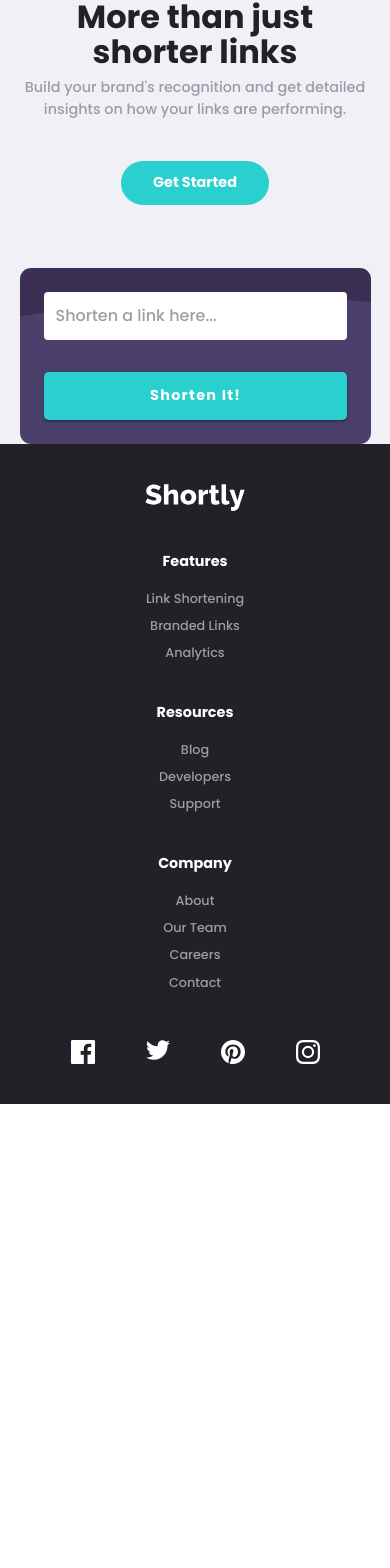
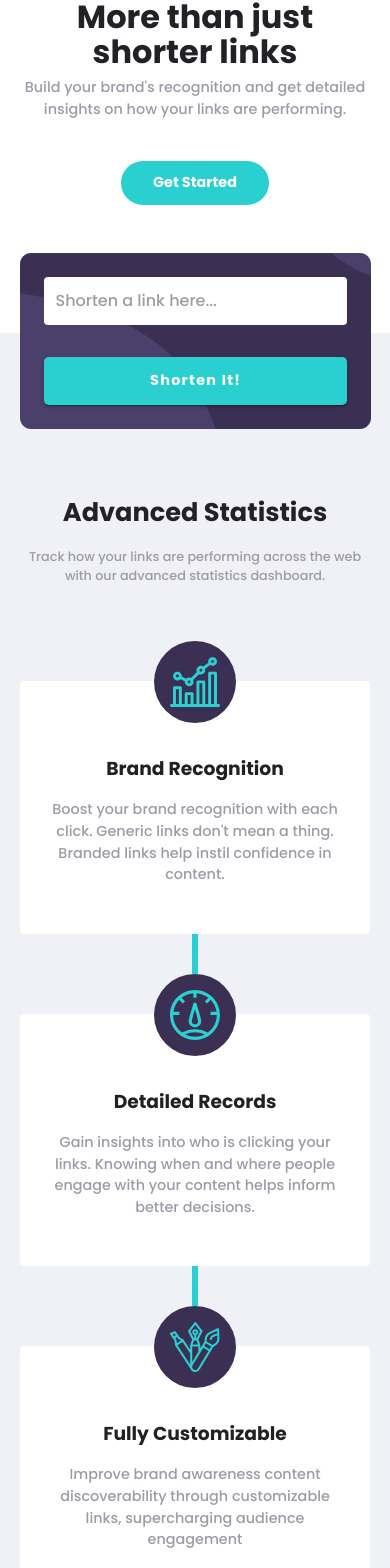
Before and after one commit to HenriqueAmorim20/shortly, a Nuxt app: page / in a window 390 px wide. Shown: the part 419-1987 px from the top of the page. Before the commit the page ends 1523 px from the top, so only its background shows below. Built offline with nearby package versions, Linux system fonts and the light colour scheme.

Commit message:
Third section and final adjustments

```diff
--- a/pages/index.vue
+++ b/pages/index.vue
@@ -2,34 +2,29 @@
   <div class="main">
     <FirstSection />
     <SecondSection />
+    <ThirdSection />
   </div>
 </template>
 
 <script>
 import FirstSection from "@/sections/first.vue";
 import SecondSection from "@/sections/second.vue";
+import ThirdSection from "@/sections/third.vue";
 
 export default {
   name: "IndexPage",
   components: {
     FirstSection,
     SecondSection,
+    ThirdSection,
   },
 };
 </script>
 
 <style>
 .main {
-  padding: 0 10%;
   overflow: hidden;
-  background-color: #eff1f7;
-  /* background: linear-gradient(#ffffff 50%, #eff1f7 50%); */
+  background-color: #fff;
   color: var(--GrayishViolet);
 }
-
-@media (max-width: 700px) {
-  .main {
-    padding: 0 5%;
-  }
-}
 </style>
--- a/sections/first.vue
+++ b/sections/first.vue
@@ -6,7 +6,7 @@
         Build your brand's recognition and get detailed insights on how your
         links are performing.
       </p>
-      <span class="content-btn">get started</span>
+      <span class="content-btn" @click="goTo()">get started</span>
     </div>
     <div class="side-img">
       <v-img
@@ -19,6 +19,13 @@
 <script>
 export default {
   name: "FirstSection",
+  methods: {
+    goTo() {
+      const element = document.getElementById("second-section");
+      const y = element?.getBoundingClientRect().top + window.pageYOffset - 60;
+      window.scrollTo({ top: y, behavior: "smooth" });
+    },
+  },
 };
 </script>
 <style scoped>
@@ -27,11 +34,19 @@ export default {
   align-items: center;
   justify-content: space-between;
   margin-top: 8vw;
+  padding: 0 10% 2rem;
+}
+
+@media (max-width: 700px) {
+  .first-section {
+    padding: 0 5%;
+  }
 }
 
 .content,
 .side-img {
   width: 45%;
+  max-width: 770px;
 }
 
 .side-img .img {
@@ -40,7 +55,7 @@ export default {
 
 .content-title {
   color: var(--VeryDarkViolet);
-  font-size: clamp(2rem, 4.8vw, 4.8vw);
+  font-size: clamp(2rem, 4.5vw, 4rem);
   line-height: 110%;
 }
 
@@ -49,12 +64,12 @@ export default {
 }
 
 .content-info {
-  font-size: clamp(0.9rem, 1.4vw, 1.4vw);
+  font-size: clamp(0.9rem, 1.4vw, 1.6rem);
   margin: 0.5rem 0 2.5rem !important;
 }
 
 .content-btn {
-  font-size: clamp(0.9rem, 1.4vw, 1.4vw);
+  font-size: clamp(0.9rem, 1.4vw, 1.6rem);
   color: var(--White);
   background-color: var(--Cyan);
   padding: 0.7rem 2rem;
--- a/sections/second.vue
+++ b/sections/second.vue
@@ -1,5 +1,9 @@
 <template>
-  <section class="second-section">
+  <section
+    class="second-section"
+    id="second-section"
+    :class="resultLink ? 'background-linear' : ''"
+  >
     <div class="shortener">
       <v-text-field
         light
@@ -10,7 +14,7 @@
         flat
         class="input"
         :class="error ? 'error' : ''"
-        @keyup="error = input.length < 0"
+        @keyup="error = !input && input.length < 0"
       ></v-text-field>
       <v-btn :loading="loading" class="section-btn" @click="shortenIt()"
         >shorten it!</v-btn
@@ -55,7 +59,6 @@ export default {
         this.error = false;
         this.showResult = true;
         this.resultLink = response.result.full_short_link;
-        console.log(response);
       } catch (error) {
         this.error = true;
       }
@@ -82,16 +85,38 @@ export default {
 </script>
 <style scoped>
 .second-section {
-  margin-top: 8vw;
+  display: flex;
+  flex-direction: column;
+  align-items: center;
+  padding: 6rem 10% 0;
+  background: linear-gradient(#ffffff 70%, #eff1f7 70%);
+}
+
+.background-linear {
+  background: linear-gradient(#ffffff 50%, #eff1f7 50%);
+}
+
+@media (max-width: 700px) {
+  .second-section {
+    padding: 1rem 5% 0;
+    background: linear-gradient(#ffffff 50%, #eff1f7 50%);
+  }
+
+  .background-linear {
+    background: linear-gradient(#ffffff 30%, #eff1f7 30%);
+  }
 }
 
 .shortener {
+  max-width: 1440px;
+  width: 100%;
   display: flex;
   align-items: center;
   justify-content: center;
   background-color: var(--DarkViolet);
   background-image: url("@/static/bg-shorten-desktop.svg");
   background-size: cover;
+  background-position: center;
   border-radius: 0.7rem;
   padding: clamp(1.5rem, 3vw, 3rem) clamp(1.5rem, 3.5vw, 3.5rem);
 }
@@ -157,7 +182,7 @@ export default {
   background-color: #fff;
   border-radius: 0.25rem;
   padding: clamp(0.8rem, 2vw, 1.6rem) clamp(1.6rem, 3vw, 3.2rem);
-  margin: 1rem 0;
+  margin: 1rem 0 0;
 }
 
 .initial-link {
--- /dev/null
+++ b/sections/third.vue
@@ -0,0 +1,252 @@
+<template>
+  <section class="third-section">
+    <div class="header">
+      <h1>Advanced Statistics</h1>
+      <p>
+        Track how your links are performing across the web with our advanced
+        statistics dashboard.
+      </p>
+    </div>
+    <div class="statistics">
+      <div class="card-wrapper">
+        <v-card light class="card" flat>
+          <div class="card-img">
+            <v-img
+              :src="require('@/static/icon-brand-recognition.svg')"
+              width="50"
+            ></v-img>
+          </div>
+          <h3>Brand Recognition</h3>
+          <p>
+            Boost your brand recognition with each click. Generic links don't
+            mean a thing. Branded links help instil confidence in content.
+          </p>
+        </v-card>
+      </div>
+      <div class="card-wrapper">
+        <v-card light class="card" flat>
+          <div class="card-img">
+            <v-img
+              :src="require('@/static/icon-detailed-records.svg')"
+              width="50"
+            ></v-img>
+          </div>
+          <h3>Detailed Records</h3>
+          <p>
+            Gain insights into who is clicking your links. Knowing when and
+            where people engage with your content helps inform better decisions.
+          </p>
+        </v-card>
+      </div>
+      <div class="card-wrapper">
+        <v-card light class="card" flat>
+          <div class="card-img">
+            <v-img
+              :src="require('@/static/icon-fully-customizable.svg')"
+              width="50"
+            ></v-img>
+          </div>
+          <h3>Fully Customizable</h3>
+          <p>
+            Improve brand awareness content discoverability through customizable
+            links, supercharging audience engagement
+          </p>
+        </v-card>
+      </div>
+    </div>
+    <div class="bottom">
+      <h1>Boost your links today</h1>
+      <span class="bottom-btn" @click="goTo()">get started</span>
+    </div>
+  </section>
+</template>
+<script>
+export default {
+  name: "ThirdSection",
+  methods: {
+    goTo() {
+      const element = document.getElementById("second-section");
+      const y = element?.getBoundingClientRect().top + window.pageYOffset - 60;
+      window.scrollTo({ top: y, behavior: "smooth" });
+    },
+  },
+};
+</script>
+<style scoped>
+.third-section {
+  display: flex;
+  flex-direction: column;
+  align-items: center;
+  background-color: #eff1f7;
+  padding: 4rem 10% 0;
+}
+
+@media (max-width: 700px) {
+  .third-section {
+    padding: 4rem 5% 0;
+  }
+}
+
+.header {
+  text-align: center;
+  max-width: 500px;
+}
+
+.header h1 {
+  font-size: clamp(1.6rem, 5vw, 2rem);
+  color: var(--VeryDarkViolet);
+  margin-bottom: 1rem;
+}
+
+.header p {
+  font-size: clamp(0.8rem, 2vw, 1rem);
+}
+
+.statistics {
+  display: flex;
+  padding: 4rem 0;
+}
+
+.card-wrapper {
+  display: flex;
+  margin: 0 1.3rem;
+  position: relative;
+}
+
+.card-wrapper:nth-child(2n) {
+  margin-top: 2rem;
+}
+
+.card-wrapper:nth-child(2n)::before {
+  position: absolute;
+  top: 40%;
+  left: -2.6rem;
+  z-index: 999;
+  display: block;
+  content: "";
+  border-bottom: 5px solid var(--Cyan);
+  width: 2.6rem;
+}
+
+.card-wrapper:nth-child(2n)::after {
+  position: absolute;
+  top: 60%;
+  right: -2.6rem;
+  z-index: 999;
+  display: block;
+  content: "";
+  border-bottom: 5px solid var(--Cyan);
+  width: 2.6rem;
+}
+
+.card-wrapper:nth-child(3n) {
+  margin-top: 4rem;
+}
+
+.card {
+  display: flex;
+  flex-direction: column;
+  padding: 2rem;
+  max-width: 350px;
+  height: max-content;
+}
+
+.card-img {
+  width: fit-content;
+  background-color: var(--DarkViolet);
+  border-radius: 50% !important;
+  padding: 1rem;
+  margin-top: calc(-4.5rem);
+  margin-bottom: 2rem;
+}
+
+.card p {
+  color: var(--GrayishViolet);
+  margin-top: 1rem;
+  font-size: 0.9rem;
+}
+
+.bottom {
+  display: flex;
+  flex-direction: column;
+  align-items: center;
+  width: 125%;
+  padding: max(3vw, 1.5rem) 0;
+  background-color: var(--DarkViolet);
+  background-image: url("@/static/bg-boost-desktop.svg");
+  background-size: cover;
+}
+
+.bottom h1 {
+  font-size: clamp(1.5rem, 2.5vw, 2rem);
+  color: white;
+}
+
+.bottom-btn {
+  font-size: clamp(0.9rem, 1.4vw, 1.6rem);
+  color: var(--White);
+  background-color: var(--Cyan);
+  padding: 0.5rem 1.5rem;
+  border-radius: 1.5rem;
+  margin-top: 1.5rem;
+  font-weight: 700;
+  text-transform: capitalize;
+  cursor: pointer;
+}
+
+.bottom-btn:hover {
+  background-color: hsl(180, 56%, 62%);
+}
+
+@media (max-width: 1100px) {
+  .statistics {
+    flex-direction: column;
+    padding: 0;
+  }
+
+  .card-wrapper {
+    margin: 5rem 0;
+  }
+
+  .card {
+    align-items: center;
+    text-align: center;
+  }
+
+  .card-wrapper:nth-child(2n) {
+    margin-top: 0rem;
+  }
+
+  .card-wrapper:nth-child(2n)::before {
+    position: absolute;
+    top: -5rem;
+    left: calc(50% - 3px);
+    z-index: 999;
+    display: block;
+    content: "";
+    border-right: 6px solid var(--Cyan);
+    height: 2.5rem;
+    width: 0;
+  }
+
+  .card-wrapper:nth-child(3n)::before {
+    position: absolute;
+    top: -5rem;
+    left: calc(50% - 3px);
+    z-index: 999;
+    display: block;
+    content: "";
+    border-right: 6px solid var(--Cyan);
+    height: 2.5rem;
+    width: 0;
+  }
+
+  .card-wrapper:nth-child(2n)::after {
+    display: none;
+  }
+
+  .card-wrapper:nth-child(3n) {
+    margin-top: 0rem;
+  }
+}
+</style>
```
